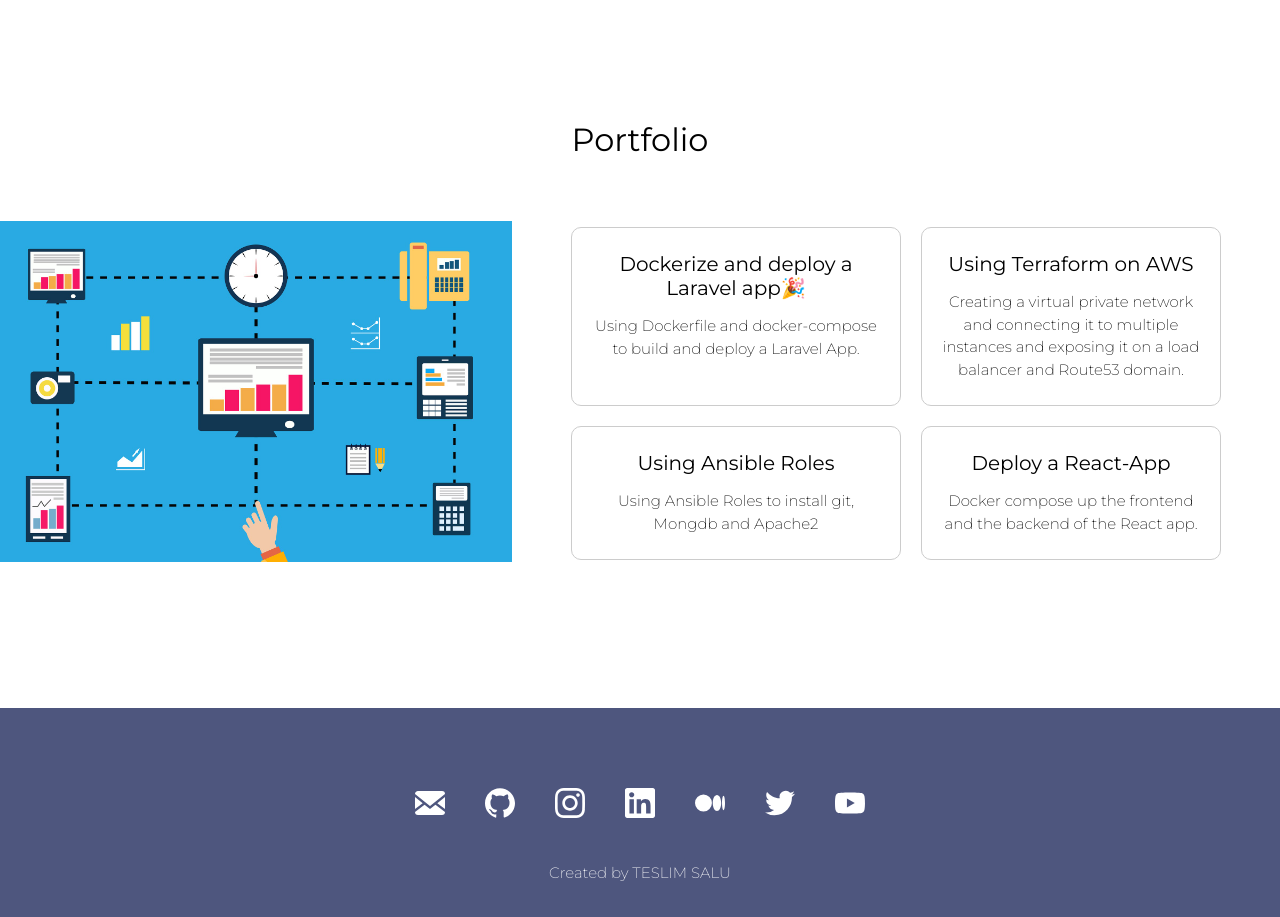
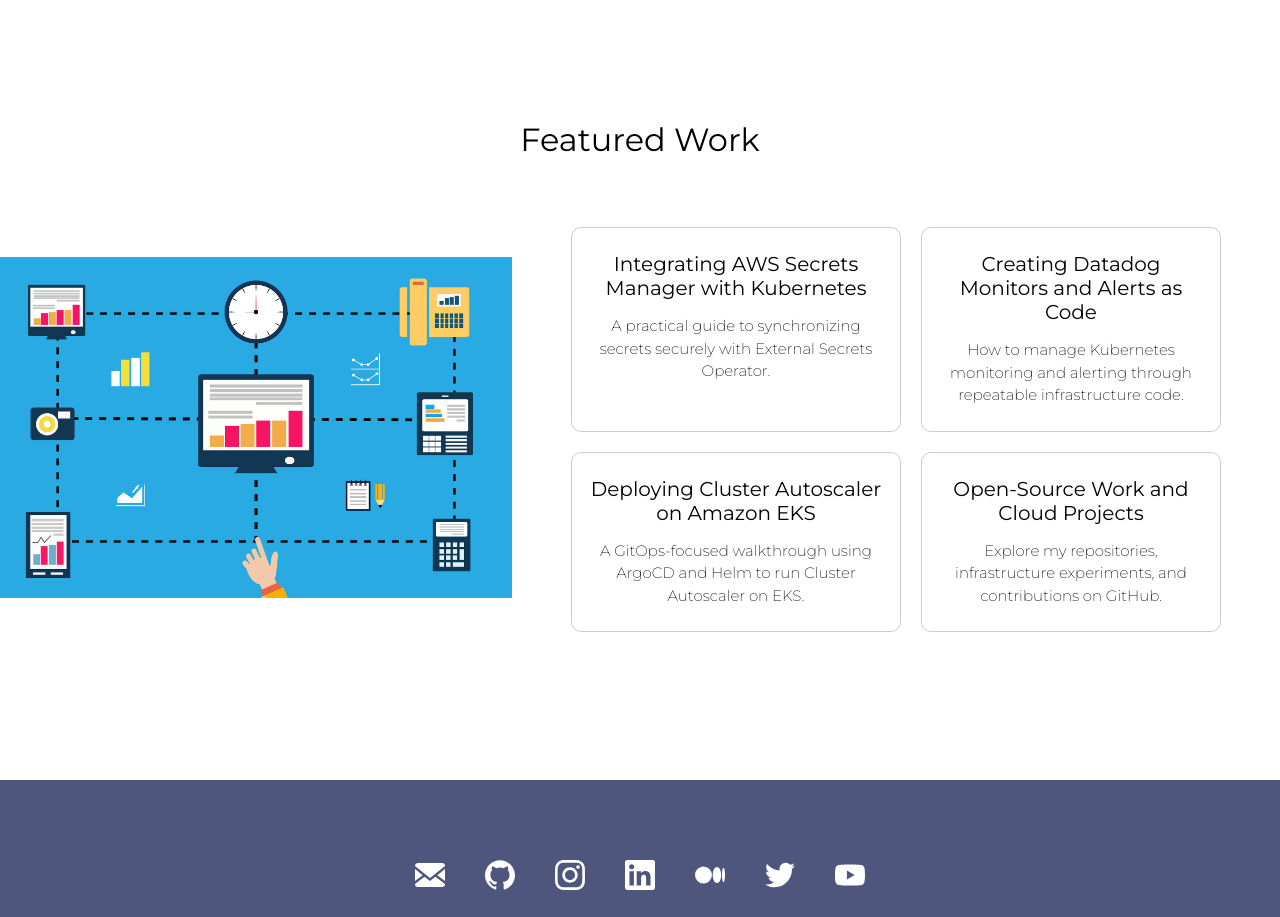
Before and after one commit to saluteslim/Portfolio, a React (Vite) app: page / in a window 1280 px wide. Shown: the part 2100-3017 px from the top of the page. Built offline with nearby package versions, Linux system fonts and the light colour scheme.

Commit message:
Refresh featured work

```diff
--- a/src/Components/Portfolio.jsx
+++ b/src/Components/Portfolio.jsx
@@ -1,66 +1,49 @@
 /**
  * Portfolio component
- *
- * Highlights some of  your creations. These can be designs, websites,
- * open source contributions, articles you've written and more.
- *
- * This is a great area for you to to continually add to and refine
- * as you continue to learn and create.
  */
-
 import React from "react";
-
-/**
- * Desk image
- *
- * Below is a sample desk image. Feel free to update this to an image of your choice,
- * updating below imageAltText to string that represents what you see in that image.
- *
- * Need an image? Check out https://unsplash.com to download a photo you
- * freely use on your site.
- */
 import image from "../images/computer.jpg";
 
-const imageAltText = "desktop with books and laptop";
+const imageAltText = "cloud engineering workspace";
 
-/**
- * Project list
- *
- * An array of objects that will be used to display for your project
- * links section. Below is a sample, update to reflect links you'd like to highlight.
- */
 const projectList = [
   {
-    title: "Dockerize and deploy a Laravel app🎉",
+    title: "Integrating AWS Secrets Manager with Kubernetes",
     description:
-      "Using Dockerfile and docker-compose to build and deploy a Laravel App.",
-    url: "https://github.com/saluteslim/altschool-cloud-exercises/tree/main/dockerized_laravel-app",
+      "A practical guide to synchronizing secrets securely with External Secrets Operator.",
+    url: "https://medium.com/hostspaceng/integrating-aws-secrets-manager-with-kubernetes-using-external-secrets-operator-9a909e32ccf8",
   },
   {
-    title: "Using Terraform on AWS",
+    title: "Creating Datadog Monitors and Alerts as Code",
     description:
-      "Creating a virtual private network and connecting it to multiple instances and exposing it on a load balancer and Route53 domain.",
-    url: "https://github.com/saluteslim/altschool-cloud-exercises/tree/main/Terraform_miniproject",
+      "How to manage Kubernetes monitoring and alerting through repeatable infrastructure code.",
+    url: "https://medium.com/hostspaceng/creating-datadog-monitors-and-alert-by-code-on-kubernetes-e6c682b5aaff",
   },
   {
-    title: "Using Ansible Roles",
+    title: "Deploying Cluster Autoscaler on Amazon EKS",
     description:
-      "Using Ansible Roles to install git, Mongdb and Apache2",
-    url: "https://github.com/saluteslim/ansible-roles",
+      "A GitOps-focused walkthrough using ArgoCD and Helm to run Cluster Autoscaler on EKS.",
+    url: "https://medium.com/hostspaceng/deploying-cluster-autoscaler-on-eks-using-argocd-and-helm-5635acc3c81b",
   },
   {
-    title: "Deploy a React-App",
+    title: "Open-Source Work and Cloud Projects",
     description:
-      "Docker compose up the frontend and the backend of the React app.",
-    url: "https://github.com/saluteslim/devops-django-react-task/blob/main/docker-compose.yaml",
+      "Explore my repositories, infrastructure experiments, and contributions on GitHub.",
+    url: "https://github.com/saluteslim",
   },
 ];
 
 const Portfolio = () => {
   return (
     <section className="light" id="portfolio">
-      <h2>Portfolio</h2>
-      <div style={{ display: "flex", flexDirection: "row", paddingTop: "3rem" }}>
+      <h2>Featured Work</h2>
+      <div
+        style={{
+          display: "flex",
+          flexDirection: "row",
+          paddingTop: "3rem",
+        }}
+      >
         <div style={{ maxWidth: "40%", alignSelf: "center" }}>
           <img
             src={image}
@@ -71,7 +54,11 @@
         <div className="container">
           {projectList.map((project) => (
             <div className="box" key={project.title}>
-              <a href={project.url} target="_blank" rel="noopener noreferrer">
+              <a
+                href={project.url}
+                target="_blank"
+                rel="noopener noreferrer"
+              >
                 <h3 style={{ flexBasis: "40px" }}>{project.title}</h3>
               </a>
               <p className="small">{project.description}</p>
```
